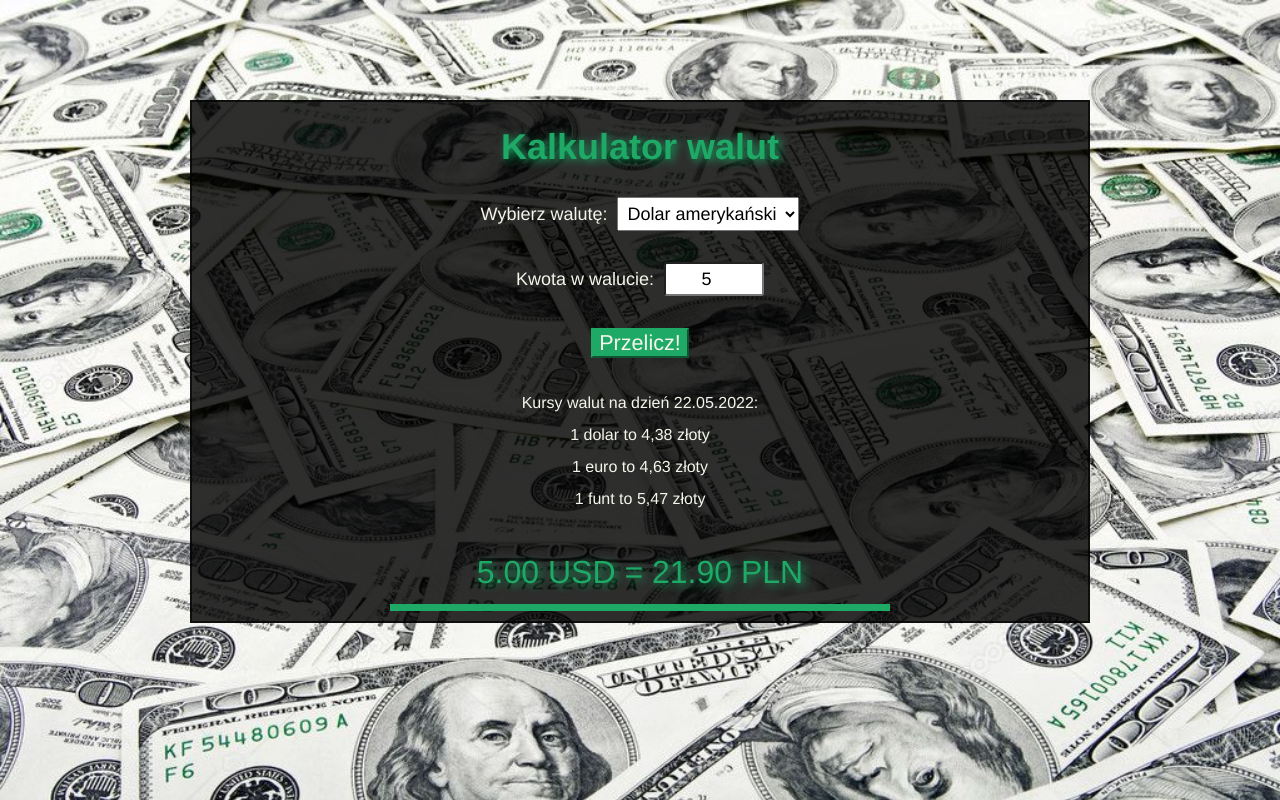
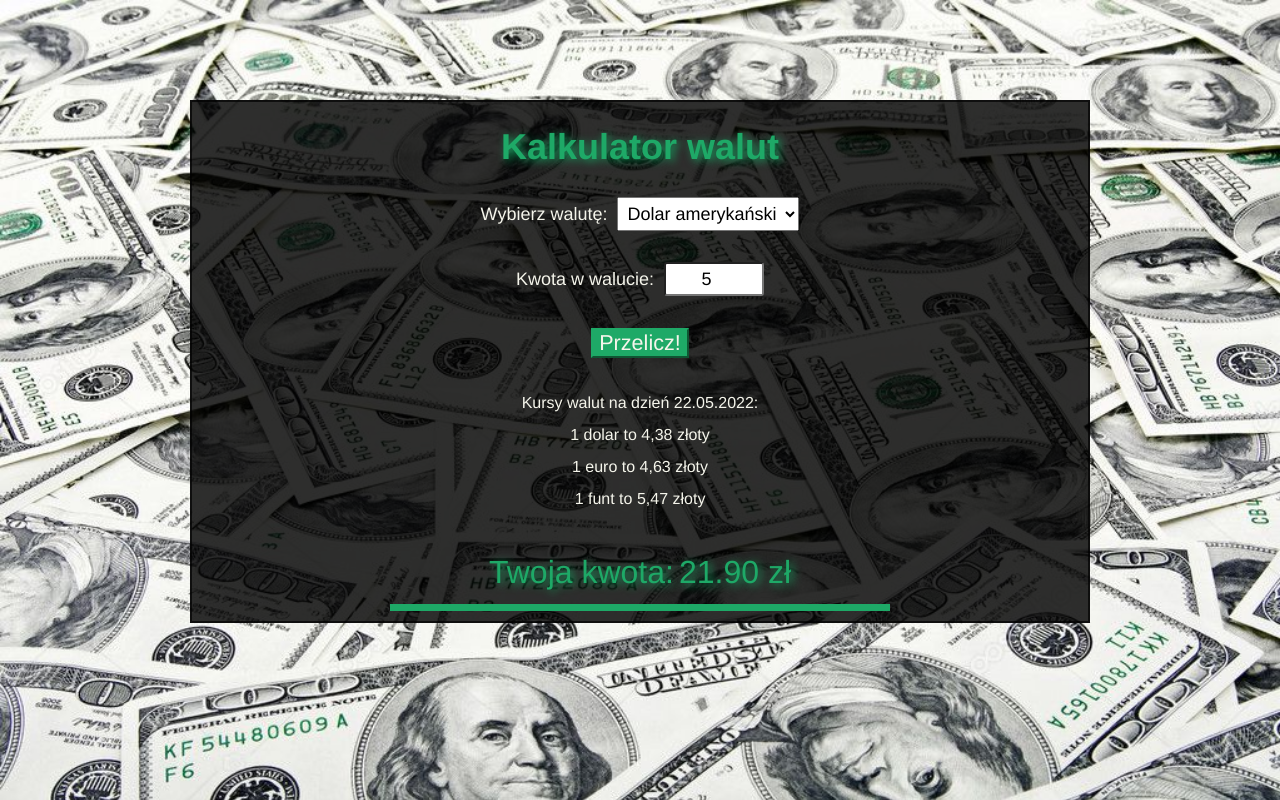
Before and after one commit to AleksandraJurkiewicz/currency-calculator-react, a React (Vite) app: page / in a window 1280 px wide. Both pictures are taken after typing "5" into the empty fields and a click on the button "Przelicz!". Built offline with nearby package versions, Linux system fonts and the light colour scheme.

Commit message:
code in result shortened

```diff
--- a/src/App.jsx
+++ b/src/App.jsx
@@ -13,9 +13,7 @@ function App() {
       .rate;
 
     setResult({
-      sourceAmount: +amount,
       targetAmount: amount * rate,
-      currency,
     });
   }
 
--- a/src/Form/Result/index.jsx
+++ b/src/Form/Result/index.jsx
@@ -4,10 +4,10 @@ export const Result = ({ result }) => (
     <div className="result">
         {!!result && (
             <>
-                <span>
-                    {result.sourceAmount.toFixed(2)}&nbsp;{result.currency}&nbsp;=&nbsp;
+                Twoja kwota:
+                <span className="result__amount">
+                    {result.targetAmount.toFixed(2)}&nbsp;zł
                 </span>
-                {result.targetAmount.toFixed(2)}&nbsp;PLN
             </>
         )}
     </div>
--- a/src/Form/Result/style.css
+++ b/src/Form/Result/style.css
@@ -13,3 +13,7 @@
     justify-content: center;
     flex-wrap: wrap;
 }
+
+.result__amount {
+    margin-left: 5px;
+}
```
